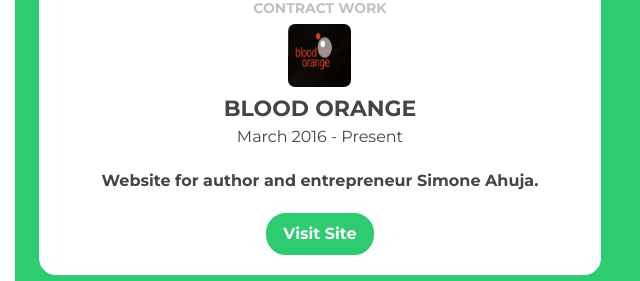
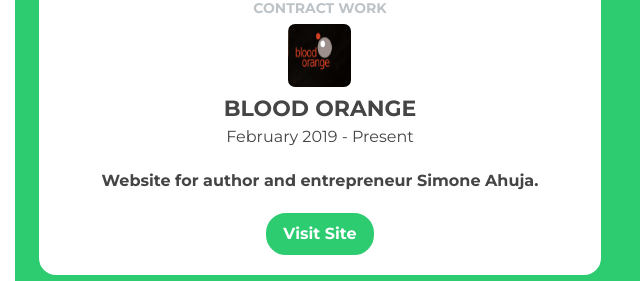
Before and after one commit to ZacharyJordan/ZacharyJordan.github.io, a website: page index.html in a window 1280 px wide. Shown: the part 3920-4201 px from the top of the page, 15-655 px from the left. Drawn offline with Linux system fonts and the light colour scheme.

Commit message:
changing date
bleh

```diff
--- a/index.html
+++ b/index.html
@@ -423,7 +423,7 @@
 
                 Blood Orange
               </div>
-              <div class="project-box-date">March 2016 - Present</div>
+              <div class="project-box-date">February 2019 - Present</div>
               <div class="project-box-description">Website for author and entrepreneur Simone Ahuja.</div>
               <a href="https://www.blood-orange.com/" target="_blank" class="kill-link-style">
                 <div class="project-button">Visit Site</div>
```
